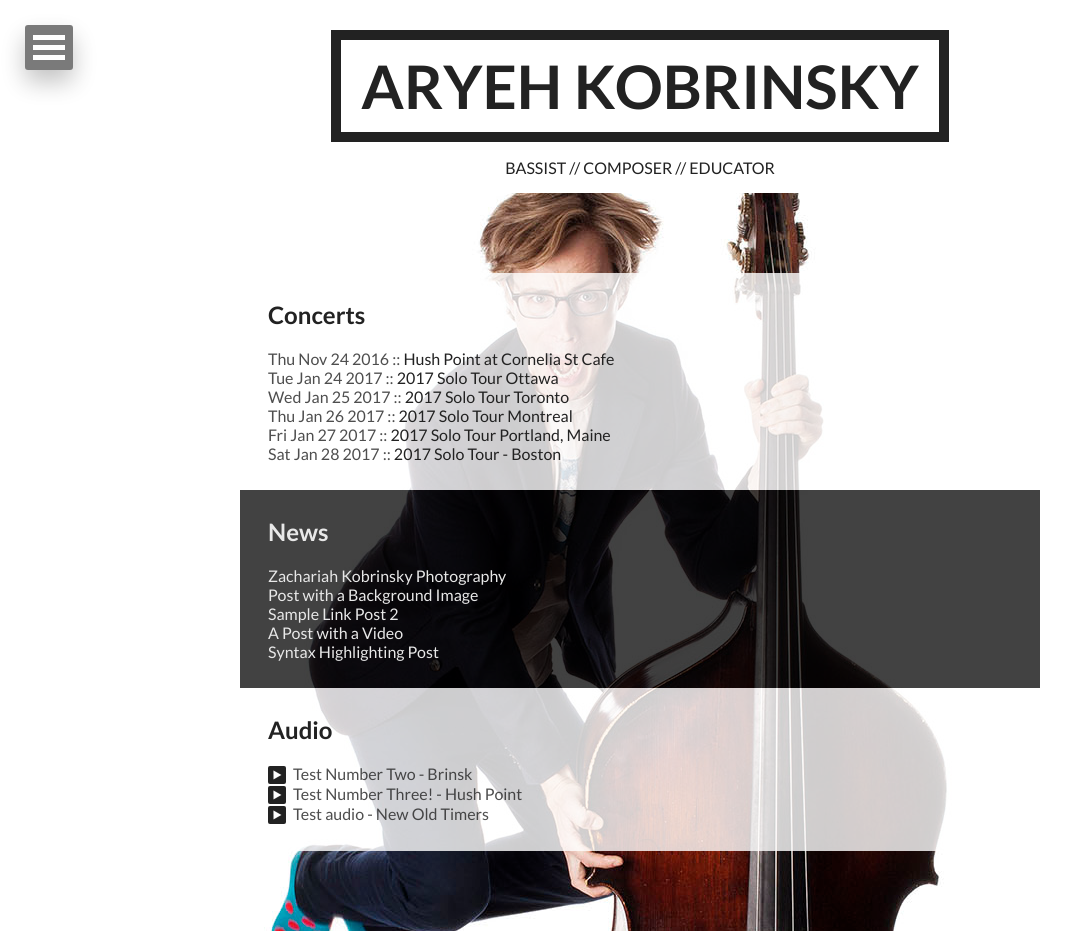
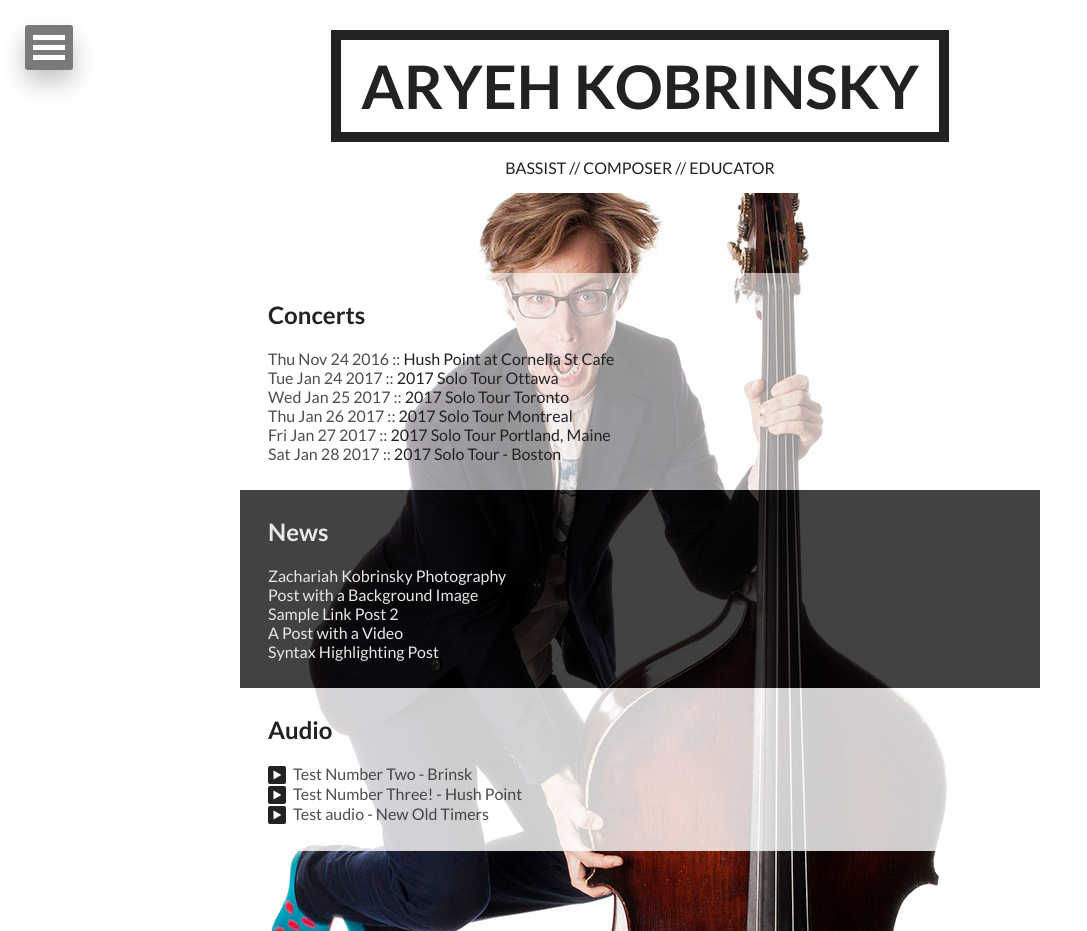
Before and after one commit to akobrinsky/akobrinsky.github.io, a Jekyll site: the page built from index.html, in a window 1280 px wide. Shown: the whole page, without its empty margins (0-1087 px from the left). Built offline with Jekyll 4.4.1, drawn with Linux system fonts in a browser that asks for light colours; nearby versions of some CDN libraries.

Commit message:
block opacity

```diff
--- a/_sass/_page.scss
+++ b/_sass/_page.scss
@@ -709,7 +709,7 @@ header .entry-meta {
   }
 }
 .concert-block {
-  background: rgba(255, 255, 255, 0.8) none repeat scroll 0 0;
+  background: rgba(255, 255, 255, 0.57) none repeat scroll 0 0;
   padding: 27px 28px;
   a {
   	color: $dark;
```
